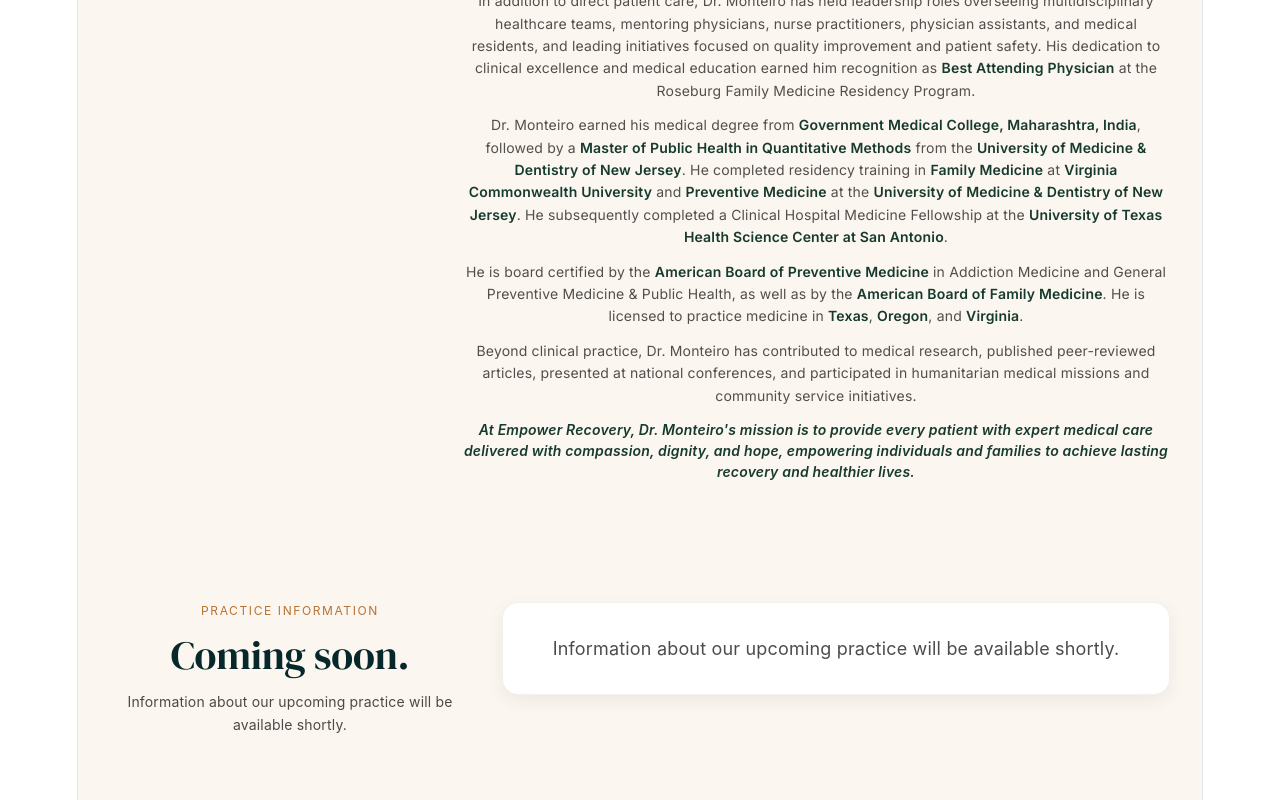
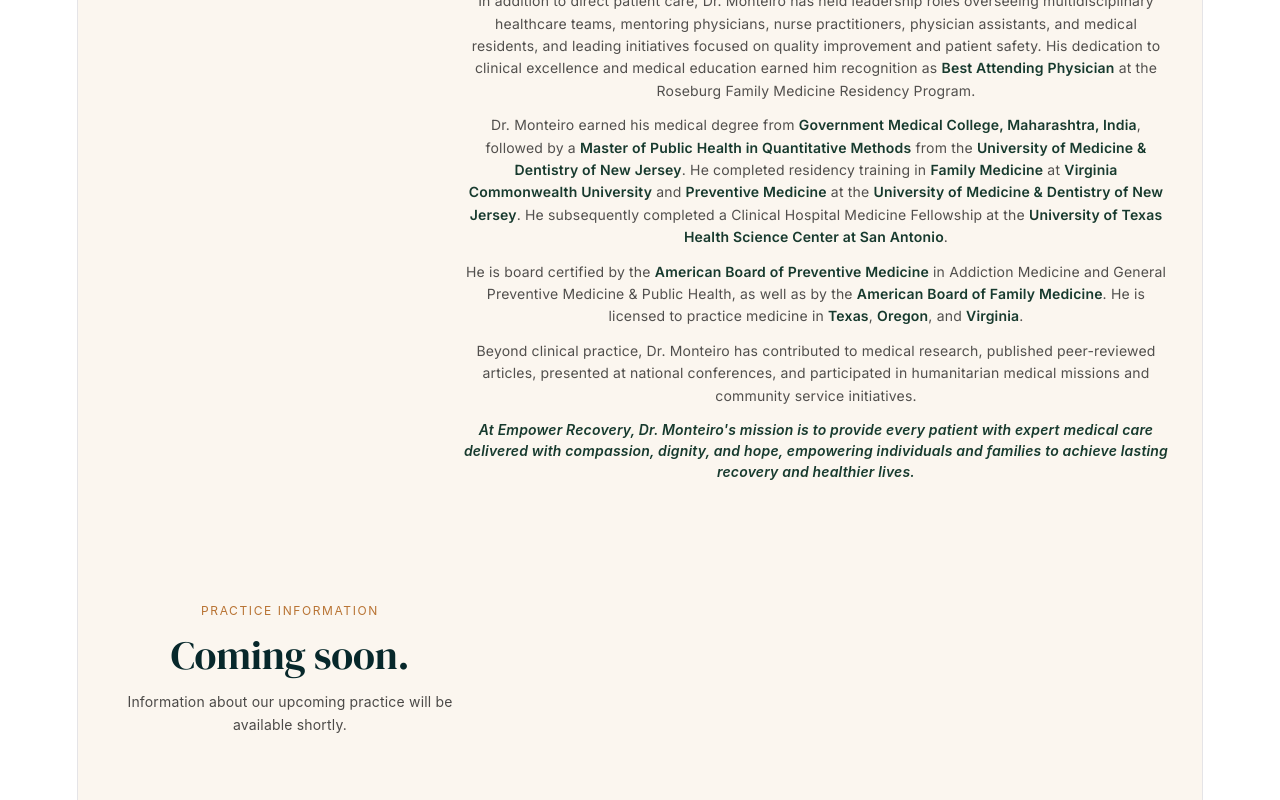
Before and after one commit to donnafaife/empower-recovery, a React (Vite) app: page / in a window 1280 px wide. Shown: the part 3193-3993 px from the top of the page. Built offline with nearby package versions, Linux system fonts and the light colour scheme.

Commit message:
Make Updates

```diff
--- a/src/App.jsx
+++ b/src/App.jsx
@@ -198,11 +198,6 @@
               <p className="booking-copy">Information about our upcoming practice will be available shortly.</p>
             </div>
 
-            <div className="booking-right">
-              <div className="booking-card">
-                <p className="confirm-copy">Information about our upcoming practice will be available shortly.</p>
-              </div>
-            </div>
           </div>
         </section>
 
```
